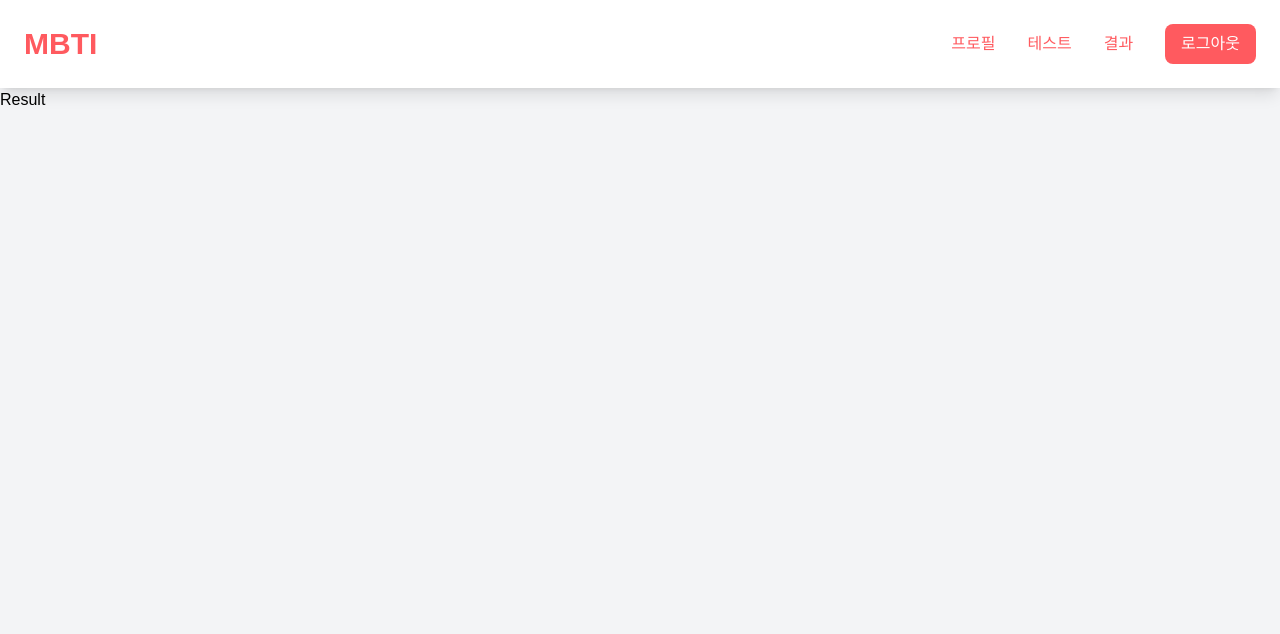
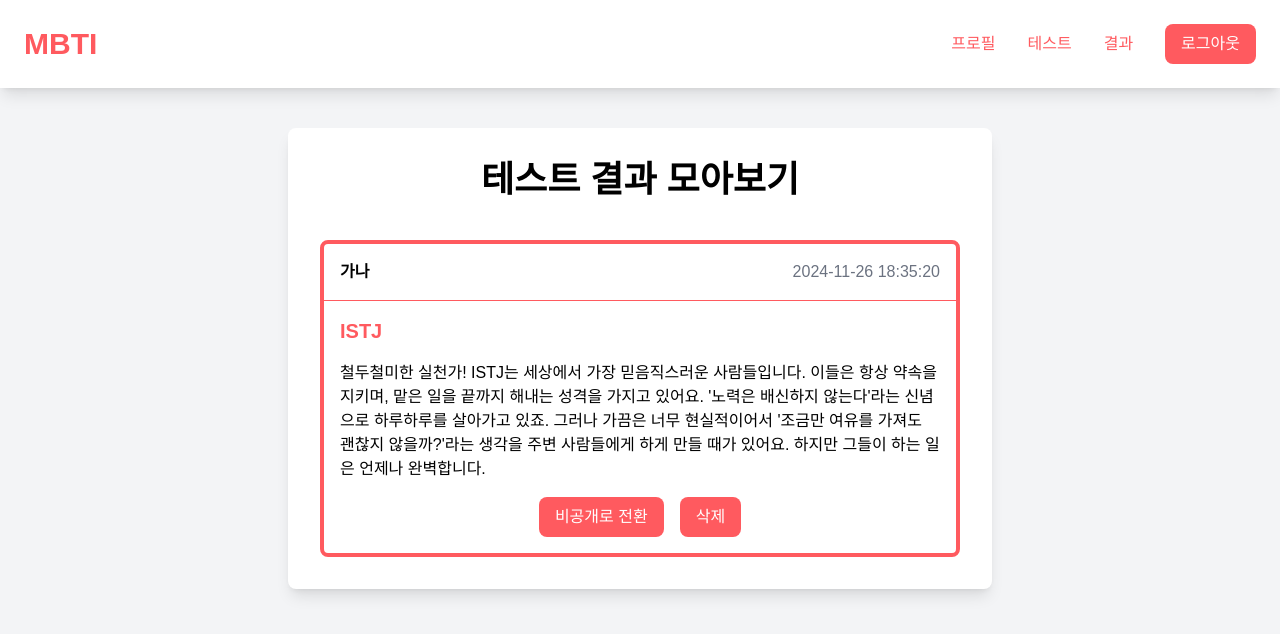
Before and after one commit to ParkGana/sparta-project-mbti, a React (Vite) app: page /result in a window 1280 px wide. Shown: the top 634 px of the page. Built offline with nearby package versions, Linux system fonts and the light colour scheme; sample sign-in values are in the browser's storage; a web font is replaced by a local one.

Commit message:
style : Result 페이지 퍼블리싱

```diff
--- a/src/pages/Result.jsx
+++ b/src/pages/Result.jsx
@@ -1,3 +1,26 @@
+import { mbtiDescriptions } from '../data/descriptions';
+import Button from '../components/Button';
+
 export default function Result() {
-    return <div>Result</div>;
+    return (
+        <div className="flex justify-center p-10">
+            <div className="flex flex-col items-center gap-10 bg-white rounded-lg shadow-lg p-8">
+                <p className="text-4xl text-black font-bold">테스트 결과 모아보기</p>
+                <div className="max-w-screen-sm border-4 border-primary rounded-lg">
+                    <div className="flex justify-between border-b border-primary p-4">
+                        <p className="text-base text-black font-bold">가나</p>
+                        <p className="text-base text-gray-500">2024-11-26 18:35:20</p>
+                    </div>
+                    <div className="flex flex-col gap-4 p-4">
+                        <p className="text-xl text-primary font-bold">ISTJ</p>
+                        <p className="text-base text-black">{mbtiDescriptions['ISTJ']}</p>
+                        <div className="flex justify-center gap-4">
+                            <Button category="box" label="비공개로 전환" handleClick={() => {}} />
+                            <Button category="box" label="삭제" handleClick={() => {}} />
+                        </div>
+                    </div>
+                </div>
+            </div>
+        </div>
+    );
 }
```
